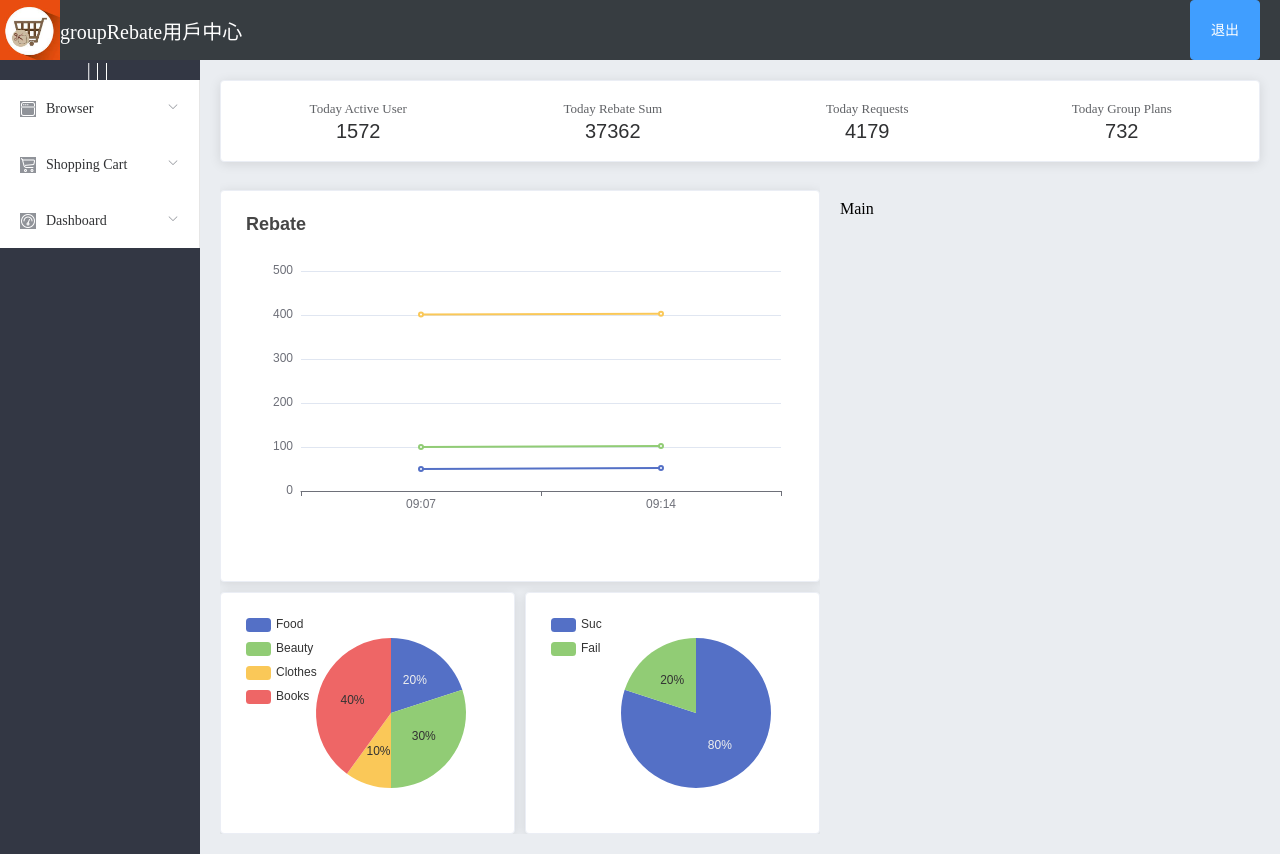
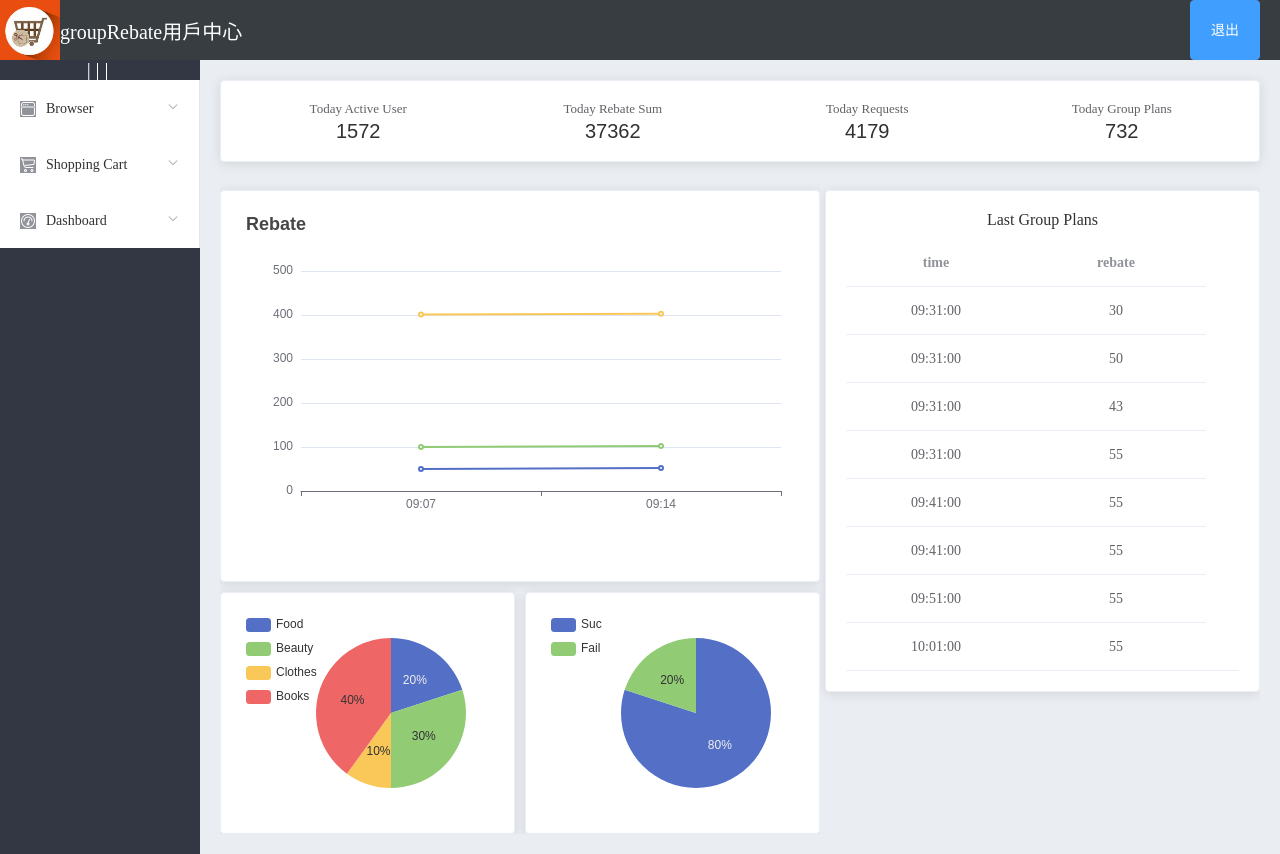
Before and after one commit to yiwei1029/vue-group, a Vue app: page /#/dashboard in a window 1280 px wide. Built offline with nearby package versions, Linux system fonts and the light colour scheme.

Commit message:
仪表盘添加group plan

```diff
--- a/src/components/dashboard/DashBoardView.vue
+++ b/src/components/dashboard/DashBoardView.vue
@@ -40,7 +40,23 @@
                 </el-row>
             </el-aside>
             <!-- Group Plans区域 -->
-            <el-main>Main</el-main>
+            <el-main>
+                <el-card>
+                    <el-row>
+                        <div class="plans-title">Last Group Plans</div>
+                    </el-row>
+                    <el-row>
+                        <el-table :data="GroupPlans" style="width: 100%" :cell-style="{ textAlign: 'center' }"
+                            :header-cell-style="{ textAlign: 'center' }">
+                            <el-table-column prop="time" label="time" width="180">
+                            </el-table-column>
+                            <el-table-column prop="rebate" label="rebate" width="180">
+                            </el-table-column>
+                        </el-table>
+                    </el-row>
+
+                </el-card>
+            </el-main>
         </el-container>
     </el-container>
 </template>
@@ -70,6 +86,16 @@ export default {
             SuccessPct: [
                 { name: 'Suc', value: 80 },
                 { name: 'Fail', value: 20 }
+            ],
+            GroupPlans: [
+                { time: '09:31:00', rebate: 30 },
+                { time: '09:31:00', rebate: 50 },
+                { time: '09:31:00', rebate: 43 },
+                { time: '09:31:00', rebate: 55 },
+                { time: '09:41:00', rebate: 55 },
+                { time: '09:41:00', rebate: 55 },
+                { time: '09:51:00', rebate: 55 },
+                { time: '10:01:00', rebate: 55 },
             ]
 
         }
@@ -193,4 +219,12 @@ export default {
     height: 100px !important;
     padding: 0;
 }
+
+.el-main {
+    padding: 10px 0px 0px 5px;
+}
+
+.plans-title {
+    text-align: center;
+}
 </style>
```
